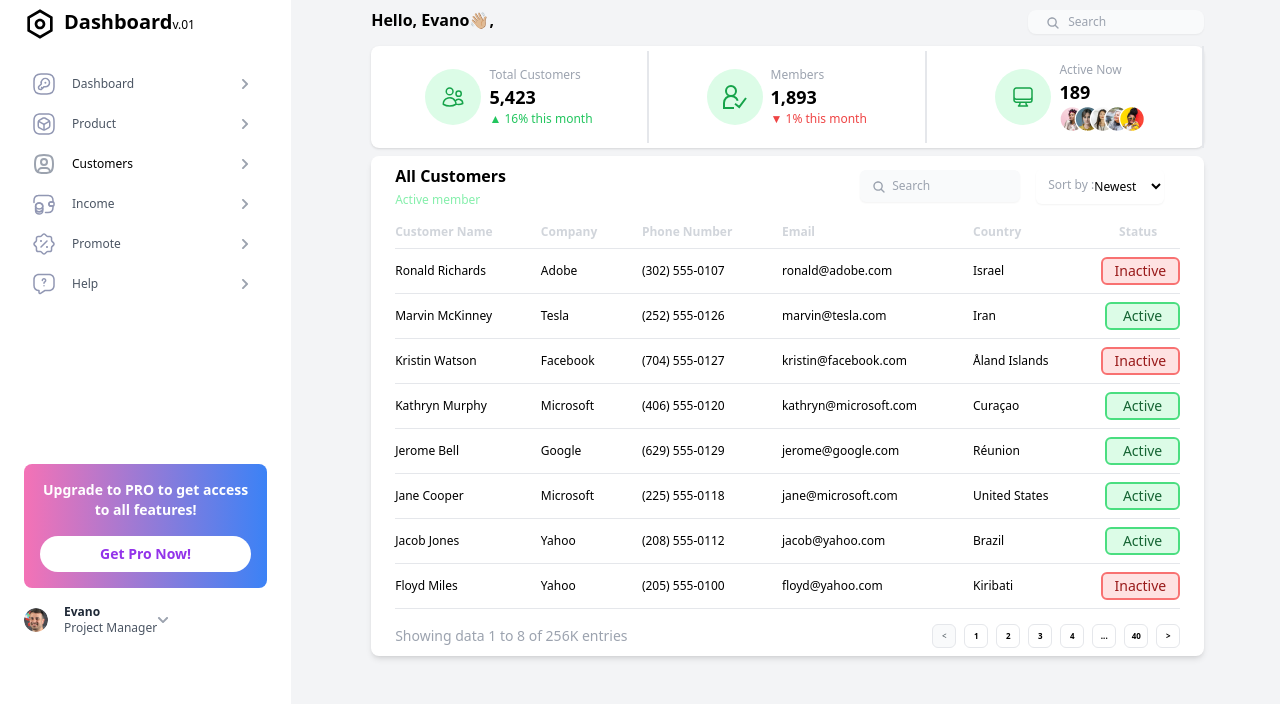
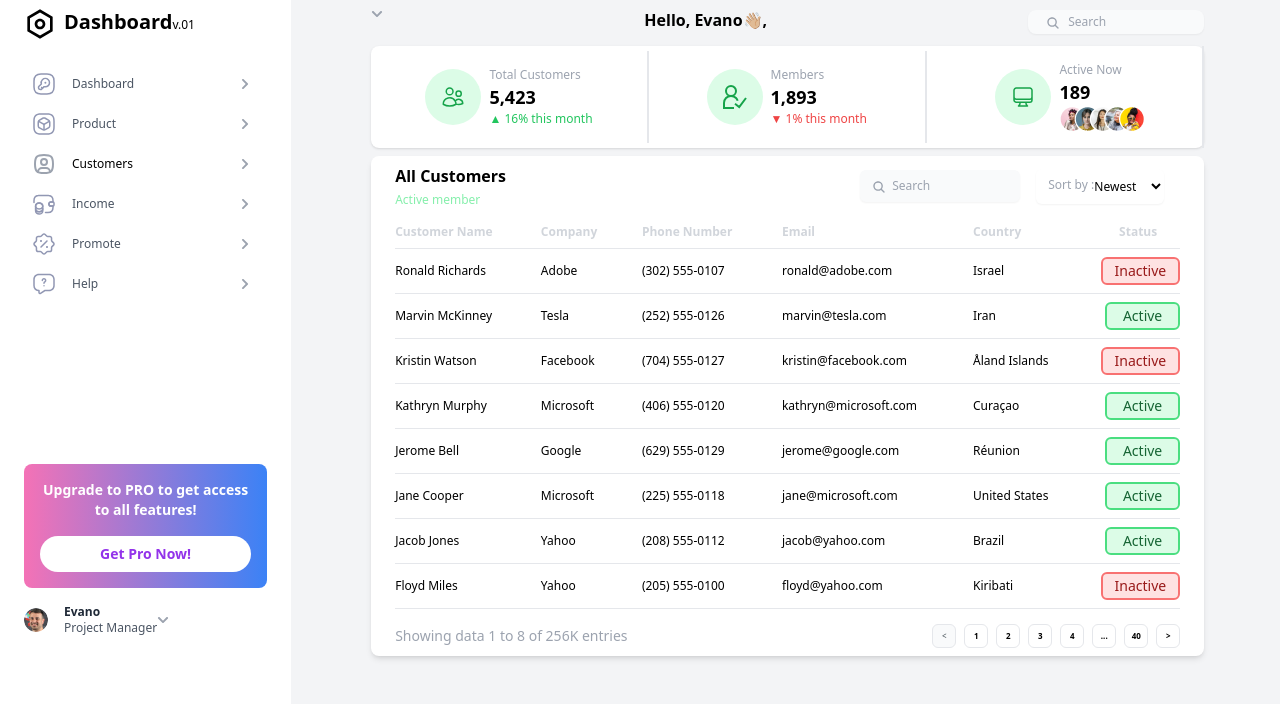
Before and after one commit to iyanufamoritiye/user-dashboard, a React (Vite) app: page /dashboard in a window 1280 px wide. Shown: the top 704 px of the page. Built offline with nearby package versions, Linux system fonts and the light colour scheme.

Commit message:
first commit

```diff
--- a/src/component/auth/Dashboard.jsx
+++ b/src/component/auth/Dashboard.jsx
@@ -234,6 +234,13 @@ const Dashboard = () => {
       >
         <div className="flex   flex-col gap-2    w-11/12   ">
           <div className="relative flex justify-between mt-2 mb-1  ">
+            <div className="relative">
+              <FaChevronDown
+                onClick={togglePopup}
+                className={`ml-${
+                  isSidebarExpanded ? "20" : "2"
+                } text-xs text-gray-400  `}
+              />
               {isOpen && (
                 <button
                   onClick={handleLogout}
@@ -243,6 +250,7 @@ const Dashboard = () => {
                   Logout
                 </button>
               )}
+            </div>
             <h1 className="text-base font-bold flex xs:text-sm xs:ml-12 ">
               {" "}
               Hello, Evano👋🏼,
```
Lines whose indentation alone changed are shown as unchanged.
